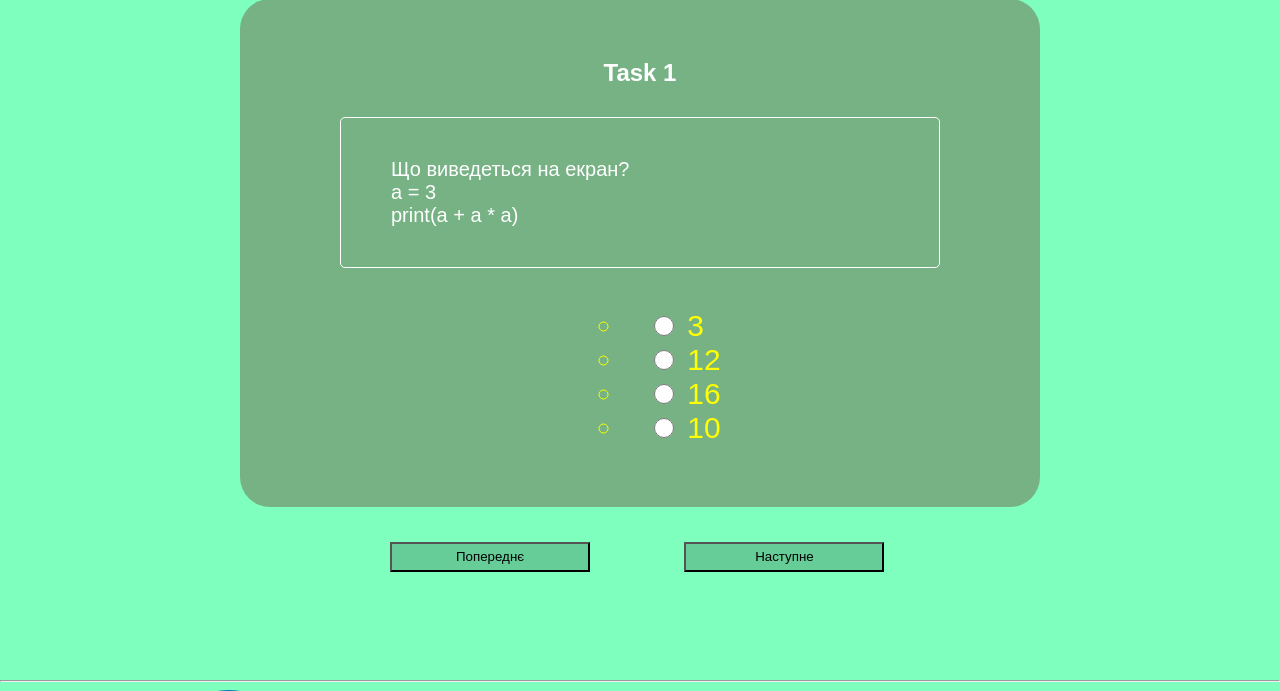
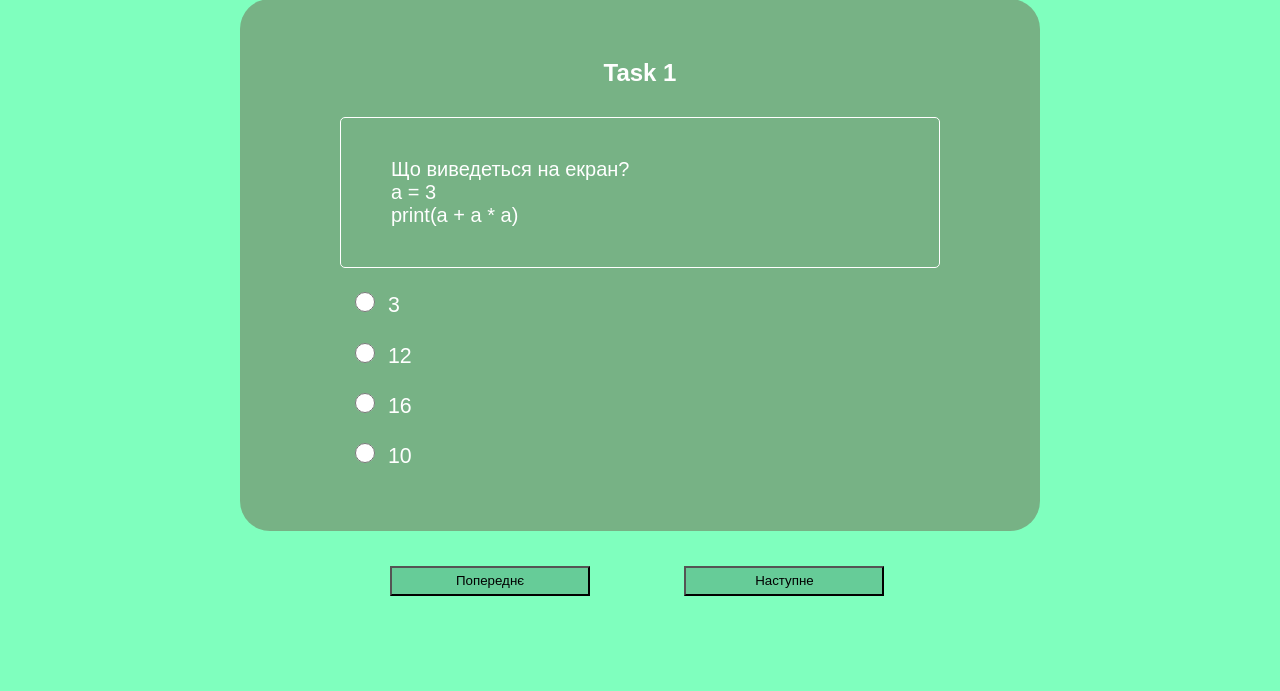
Before and after one commit to Larionov0/PyTest, a Django app: template catalog/templates/Pack_page.html in a window 1280 px wide. Shown: the part 148-839 px from the top of the page. Run offline with Django 3.2, Linux system fonts and the light colour scheme; the template is opened without the code that fills it: values that come from a table or form of the project are taken from there, others are empty; data comes from the database, SQL or seed files in the repository; both versions use the stored data as it was after the commit; some libraries are stand-ins or nearby versions.

Commit message:
Fixed problem with OneToOne field of Failed Pack Fixed screen view of variant of answers Added color to pack

```diff
--- a/authsys/admin.py
+++ b/authsys/admin.py
@@ -5,3 +5,4 @@
 admin.site.register(UserProfile)
 admin.site.register(PacksAchievement)
 admin.site.register(MoneyAchievement)
+admin.site.register(FailedPack)
--- a/authsys/models.py
+++ b/authsys/models.py
@@ -21,7 +21,7 @@
 
 
 class FailedPack(models.Model):
-    pack = models.OneToOneField(Pack, on_delete=models.CASCADE, default=0)
+    pack = models.ForeignKey(Pack, on_delete=models.CASCADE, default=0)
     date = models.DateTimeField(default=now())
 
     def __str__(self):
--- a/catalog/models.py
+++ b/catalog/models.py
@@ -12,6 +12,7 @@
     name = models.CharField(max_length=50, default="PackName", help_text="Name of pack")
     reward = models.IntegerField(default=0, help_text="Reward in Paisons")
     difficulty = models.IntegerField(default=0, help_text="Difficult of pack")
+    color = models.CharField(max_length=30, default="green")
 
     def __str__(self):
         return str(self.name) + " pack"
--- a/catalog/static/JavaScript/Pack_page.js
+++ b/catalog/static/JavaScript/Pack_page.js
@@ -20,11 +20,9 @@
 	document.getElementById('question').innerHTML = pack.questions[n].question;
 	var html_code = "";
 	var answers = pack.questions[n].answers;
-	html_code += "<ul class='variants'>"
 	for (i in answers){
-		html_code += `<li><input type="radio" class='radio' name="answers">${answers[i]}</li>`;
+		html_code += `<p><input type="radio" class='radio' name="answers">${answers[i]}</p>`;
 	}
-	html_code += "</ul>"
 	var form = document.getElementById('answer_form');
 	form.innerHTML = "";
 	form.insertAdjacentHTML('afterbegin', html_code);
--- a/catalog/static/css/Pack_page.css
+++ b/catalog/static/css/Pack_page.css
@@ -119,8 +119,6 @@
 }
 
 #answer_form {
-	display: flex;
-	justify-content: center;
 	font-size: 16pt;
 	color: white;
 }
```
Also changed, not shown: authsys/migrations/0002_auto_20191029_1856.py (added), catalog/migrations/0002_pack_color.py (added), db.sqlite3.
